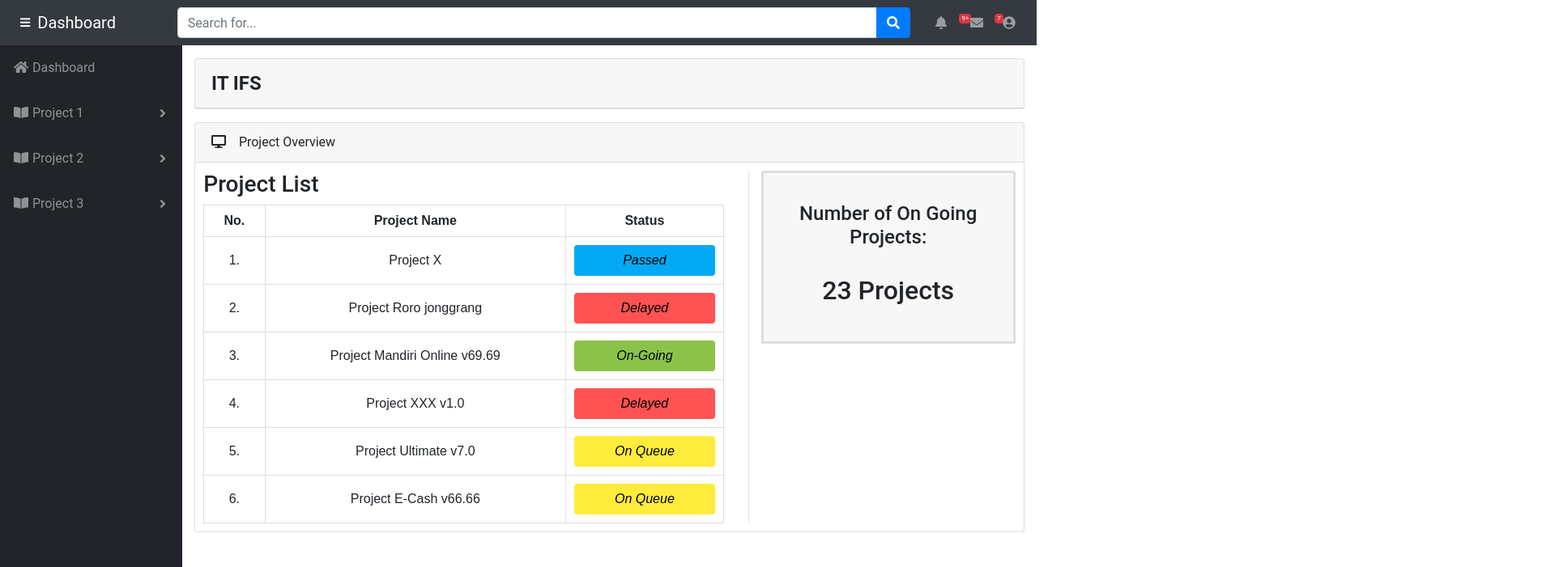
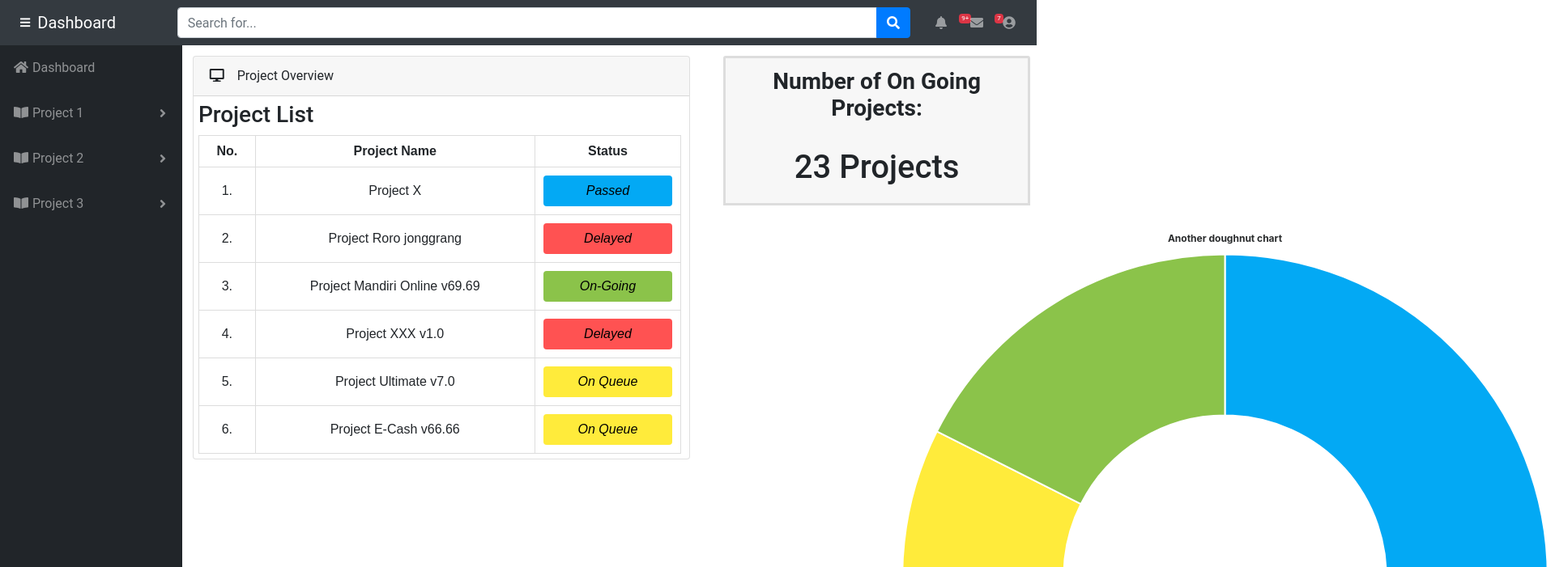
Before and after one commit to codeHorses/testify, a website with bundled scripts: page dashboard-ifs.html in a window 1280 px wide. Shown: the top 701 px of the page at 81% size, 1920 px wide, since content can reach past the window. Built offline with nearby package versions, Linux system fonts and the light colour scheme.

Commit message:
+dashboard-ifs

```diff
--- a/dashboard-ifs.html
+++ b/dashboard-ifs.html
@@ -146,26 +146,12 @@
             </ul>
 
             <!-- Table list of test case -->
-            <div id="content-wrapper">
-
-                <div class="container-fluid">
-
-                    <div class="row">
-                        <div class="col-sm-12">
-                            <div class="card mb-3">
-                                <div class="card-header" style="font-weight:700; font-size: 150%">IT IFS</div>
-                            </div>
-
-                        </div>
-                    </div>
-
-                    <div class="row">
-                        <div class="col-sm-12">
+            <div class="col-6" style="padding: 1% 1%">
                 <div class="card mb-3">
                     <div class="card-header"><i class="fas fa-desktop"></i>
                         &nbsp;&nbsp;&nbsp;Project Overview</div>
                     <div class="row vdivide" style="padding:1% 1%">
-                                    <div class="col-sm-8" style="padding-right:3%">
+                        <div class="col-sm-12" style="padding-right:3%">
                             <head>
                                 <style>
                                     table {
@@ -239,62 +225,28 @@
                             </body>
                             </html>
                         </div>
-                                    <div class="col-sm-4">
-                                        <div class="card-header" style="border:3px; border-style:solid; border-color:#dddddd;">
-                                            <br>
-                                            <h4 style="text-align:center">Number of On Going Projects:</h4>
-                                            <br>
-                                            <h2 style="text-align:center">23 Projects</h2>
-                                            <br>
+                    </div>
+
+                    <!-- /.content-wrapper -->
+
                 </div>
             </div>
+            <div class="col-6" style="padding: 1% 1%">
+                    <div class="col-sm-8">
+                        <div class="card-header" style="border:3px; border-style:solid; border-color:#dddddd;">
+                            <h3 style="text-align:center"><b>Number of On Going Projects:</b></h3>
+                            <br>
+                            <h1 style="text-align:center">23 Projects</h1>
                         </div>
                     </div>
+                    <br>
+                    <div class="col-sm-8">
+                        <canvas id="myPieChart" width="100%" height="70%"></canvas>
+                    </div>
+
 
             </div>
 
-                        <!--<div class="col-sm-6">
-                            <div class="card mb-3">
-                                <div class="card-header">
-                                    <i class="fas fa-chart-pie"></i>
-                                    Percentage Status</div>
-                                <div class="card-body">
-                                    <a>"Lorem ipsum dolor sit amet, consectetur adipiscing elit, sed do eiusmod tempor incididunt ut labore et dolore magna aliqua.
-                                        Ut enim ad minim veniam, quis nostrud exercitation ullamco laboris nisi ut aliquip ex ea commodo consequat.
-                                        Duis aute irure dolor in reprehenderit in voluptate velit esse cillum dolore eu fugiat nulla pariatur.
-                                        Excepteur sint occaecat cupidatat non proident, sunt in culpa qui officia deserunt mollit anim id est laborum."</a>
-                                </div>
-                                <div class="card-footer small text-muted">Updated yesterday at 11:59 PM</div>
-                            </div>
-                        </div>
-                        <div class="col-sm-6">
-                            <div class="card mb-3">
-                                <div class="card-header">
-                                    <i class="fas fa-chart-pie"></i>
-                                    Percentage Status</div>
-                                <div class="card-body">
-                                    <canvas id="bar-chart" width="100%" height="50%"></canvas>
-                                </div>
-                                <div class="card-footer small text-muted">Updated yesterday at 11:59 PM</div>
-                            </div>
-                        </div>-->
-
-                    </div>
-
-                </div>
-                <!-- /.container-fluid -->
-
-                <!-- Sticky Footer -->
-                <footer class="footer">
-                    <div class="container my-auto" align="middle">
-                        <p style="color: white">Copyright © PT. Bank Mandiri Persero Tbk. - Testify 2018</p>
-                    </div>
-                </footer>
-
-            </div>
-            <!-- /.content-wrapper -->
-
-        </div>
             <!-- /#wrapper -->
 
             <!-- Scroll to Top Button-->
```
Also changed, not shown: nbproject/private/private.xml (+6 -12 lines). Lines whose indentation alone changed are shown as unchanged.
